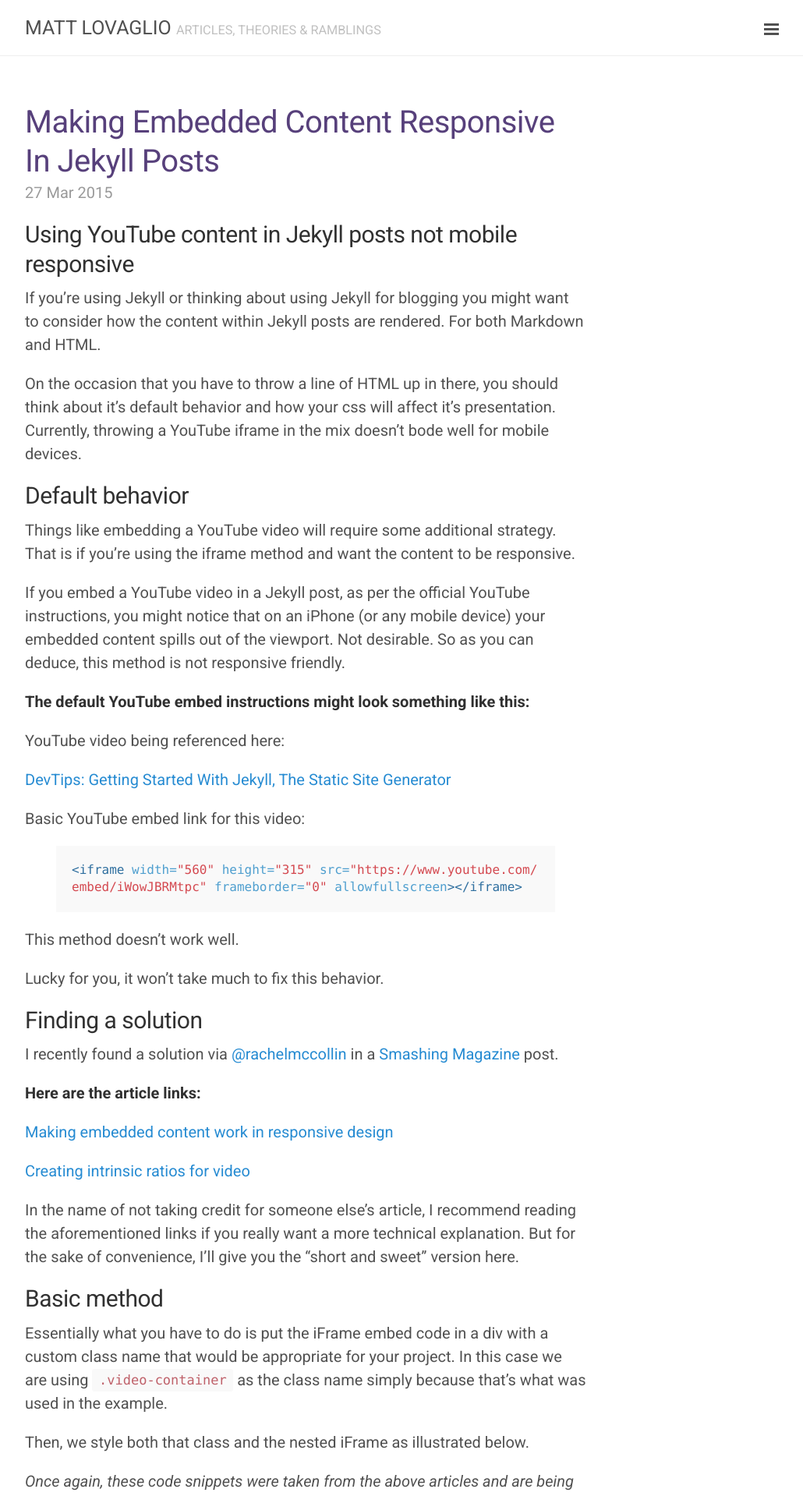
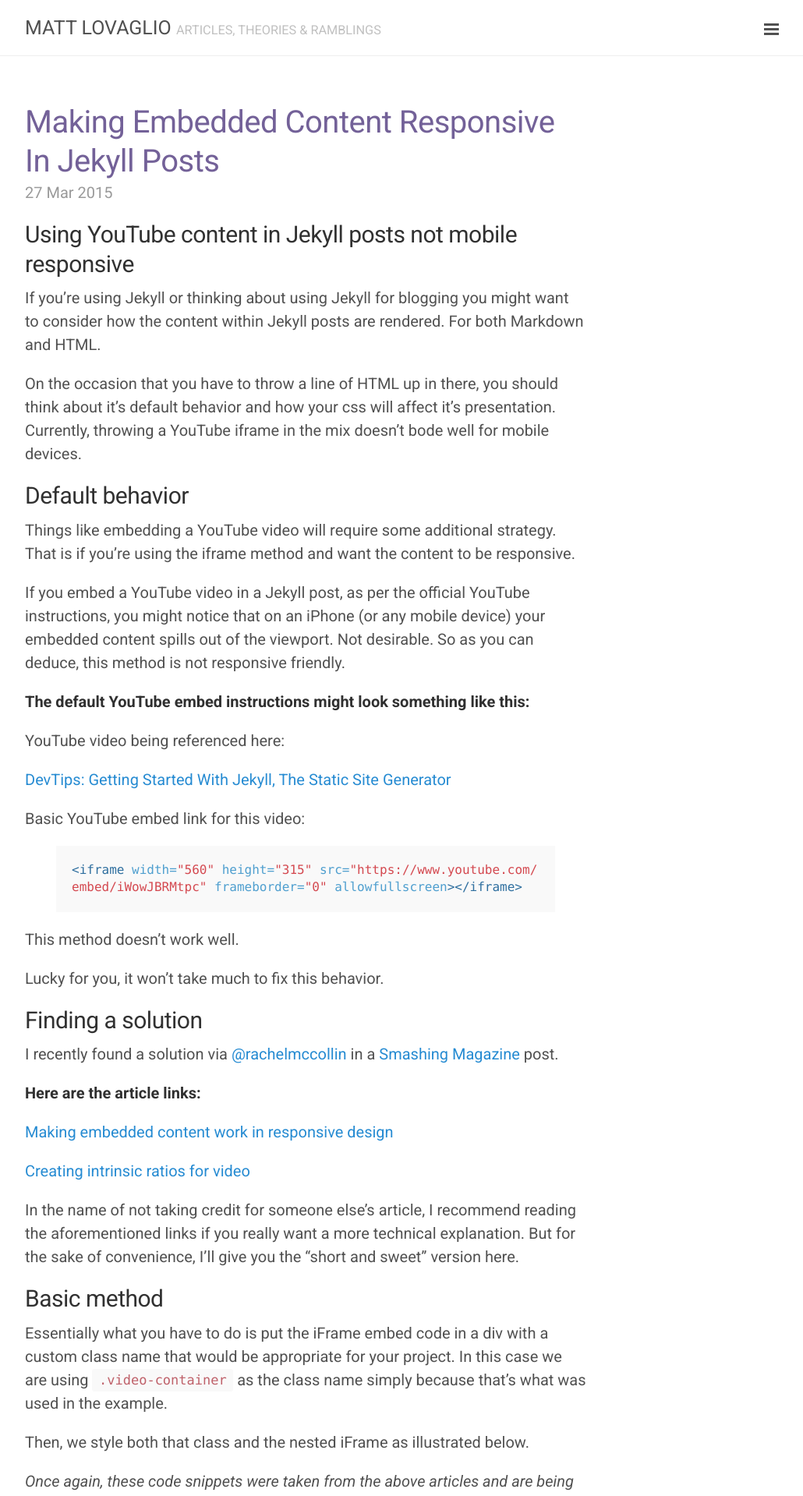
Before and after one commit to mattlovaglio/mattlovaglio.github.io, a Jekyll site: the page built from index.html, in a window 1280 px wide. Shown: the top 1919 px of the page at 78% size, without its empty margins (248-1278 px from the left). Built offline with Jekyll 4.4.1, drawn with Linux system fonts in a browser that asks for light colours; Markdown is read by kramdown in place of the engine named in the settings; the list of posts is cut into pages by our own code.

Commit message:
--
Color change.

```diff
--- a/public/css/lanyon.css
+++ b/public/css/lanyon.css
@@ -307,12 +307,12 @@ a.sidebar-nav-item:focus {
 /* Blog post or page title */
 
 .page-title {
-  color: #57407B;
+  color: #736198;
 }
 
 .post-title,
 .post-title a {
-  color: #57407B;
+  color: #736198;
 }
 
 .page-title,
```
